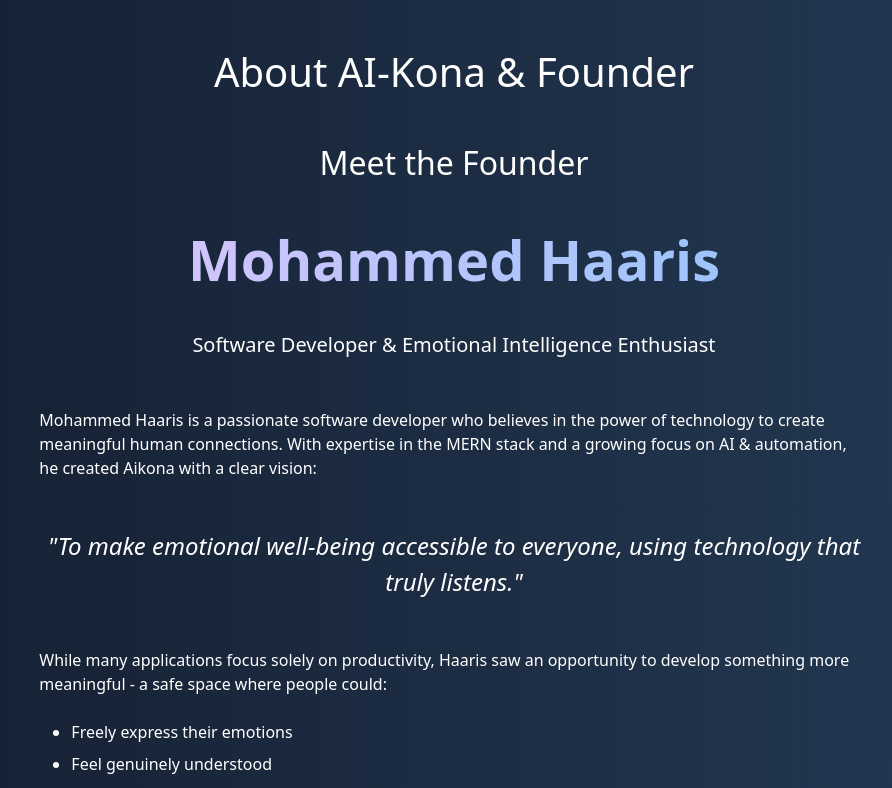
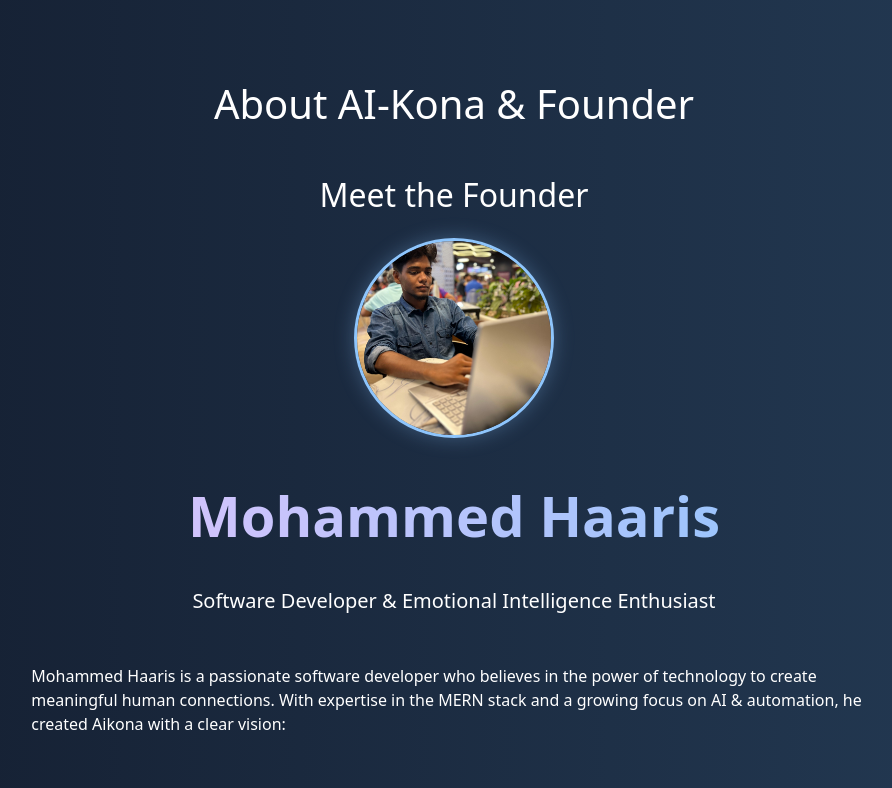
Before and after one commit to Mohammed-Haaris/Aikona-v2, a React (Vite) app in the folder frontend/: page /About in a window 1280 px wide. Shown: the top 788 px of the page, without its empty margins (186-1078 px from the left). Built offline with nearby package versions, Linux system fonts and the light colour scheme; no server answers.

Commit message:
Update frontend and backend code

```diff
--- a/frontend/src/pages/About.css
+++ b/frontend/src/pages/About.css
@@ -1,8 +1,24 @@
-
 /** @format */
 
 .about-container {
   min-height: 100vh;
   background: linear-gradient(to right, #141e30, #243b55);
   color: white;
+  padding: 2rem 0;
 }
+
+.founder-image-container {
+  display: flex;
+  justify-content: center;
+  margin-bottom: 2rem;
+}
+
+.founder-image {
+  transition: transform 0.3s ease;
+}
+
+.founder-image:hover {
+  transform: scale(1.05);
+}
+
+/* ... existing styles ... */
--- a/frontend/src/pages/About.jsx
+++ b/frontend/src/pages/About.jsx
@@ -1,6 +1,7 @@
 import "./About.css";
 import { useNavigate } from "react-router-dom";
 import { Fade } from "react-awesome-reveal";
+import founderImage from '../assets/images/haaris3.jpg'; // Updated image import
 
 const About = () => {
   const navigate = useNavigate();
@@ -48,6 +49,21 @@ const About = () => {
             <Fade direction="up">
               <h2 className="text-center mb-4">Meet the Founder</h2>
               <div className="text-center mb-5">
+                <div className="founder-image-container mb-4">
+                  <img
+                    src={founderImage}
+                    alt="Mohammed Haaris"
+                    className="founder-image"
+                    style={{
+                      width: '200px',
+                      height: '200px',
+                      borderRadius: '100%',
+                      objectFit: 'cover',
+                      border: '3px solid #8ec5fc',
+                      boxShadow: '0 0 20px rgba(142, 197, 252, 0.3)'
+                    }}
+                  />
+                </div>
                 <h3 className="display-4 fw-bold" style={{
                   background: 'linear-gradient(to right, #e0c3fc, #8ec5fc)',
                   WebkitBackgroundClip: 'text',
--- a/frontend/vite.config.js
+++ b/frontend/vite.config.js
@@ -14,7 +14,7 @@ export default defineConfig({
       '/api': {
         target: process.env.VITE_BACKEND_URL || 'http://localhost:5000',
         changeOrigin: true,
-        secure: false,
+        secure: true,
       }
     }
   },
```
Also changed, not shown: frontend/src/assets/images/haaris3.jpg (added), 1 other file (tests, documents, lock files or other folders).
